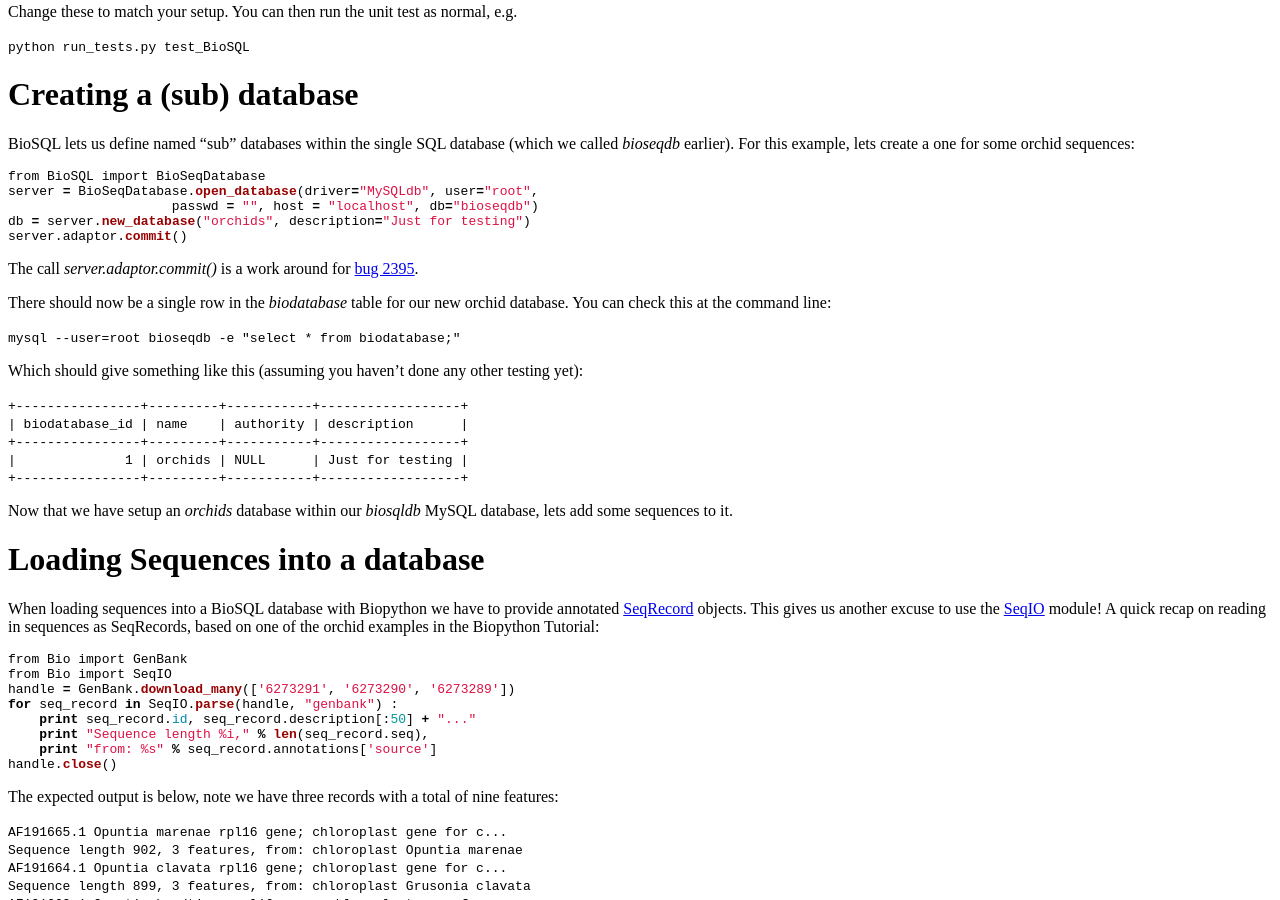
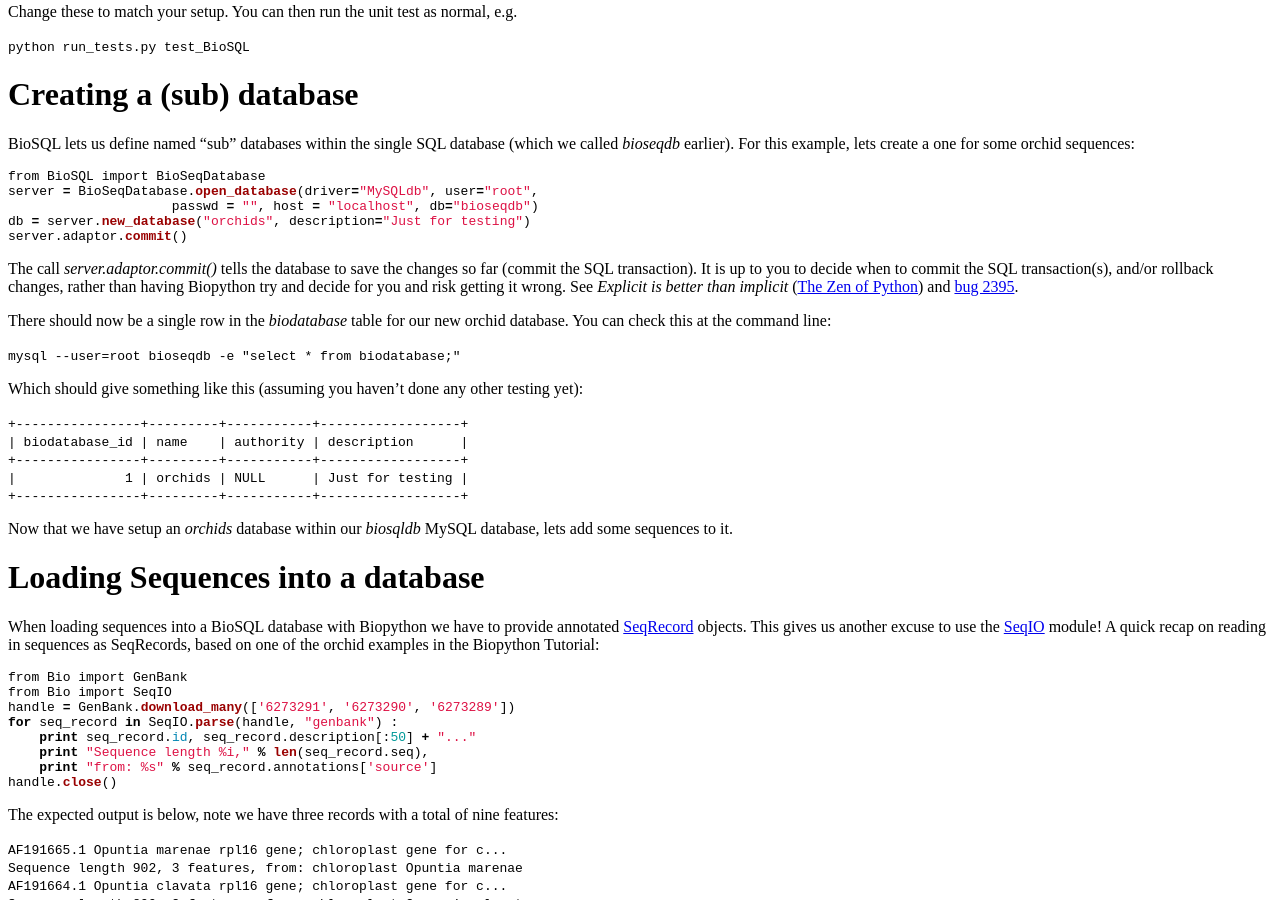
Before and after one commit to biopython/biopython.github.io, a Jekyll site: the page built from wiki/BioSQL.md, in a window 1280 px wide and 900 px high, scrolled down 2785 px. Built offline with Jekyll 4.4.1, drawn with Linux system fonts in a browser that asks for light colours.

Commit message:
Stress that commits are explicitly up to the user

````diff
--- a/wiki/BioSQL.md
+++ b/wiki/BioSQL.md
@@ -229,7 +229,12 @@ db = server.new_database("orchids", description="Just for testing")
 server.adaptor.commit()
 ```
 
-The call *server.adaptor.commit()* is a work around for [bug
+The call *server.adaptor.commit()* tells the database to save the
+changes so far (commit the SQL transaction). It is up to you to decide
+when to commit the SQL transaction(s), and/or rollback changes, rather
+than having Biopython try and decide for you and risk getting it wrong.
+See *Explicit is better than implicit* ([The Zen of
+Python](http://www.python.org/dev/peps/pep-0020/)) and [bug
 2395](http://bugzilla.open-bio.org/show_bug.cgi?id=2395).
 
 There should now be a single row in the *biodatabase* table for our new
````
Also changed, not shown: 1 other file.
